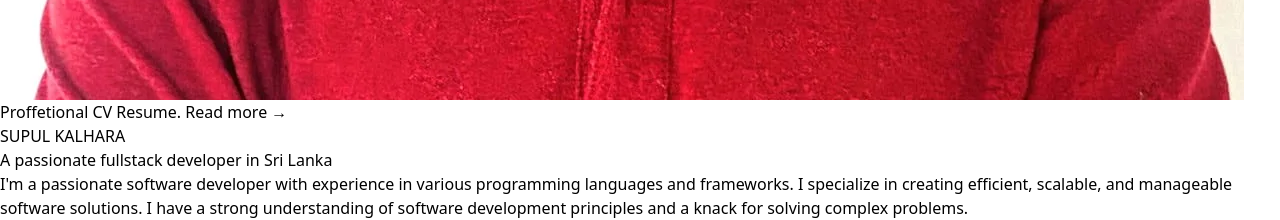
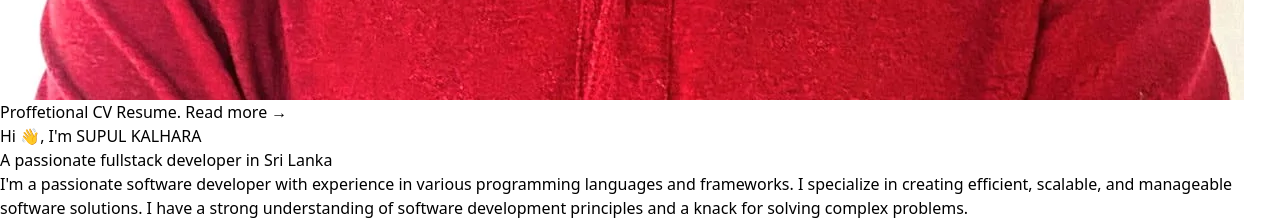
Before and after one commit to supul-k/supul-portfolio, a React (Create React App) app: page / in a window 1280 px wide. Shown: the part 1760-1980 px from the top of the page. Built offline with nearby package versions, Linux system fonts and the light colour scheme; the HTML template or start-up script is replaced by a standard one.

Commit message:
name changed

```diff
--- a/src/Components/Home/HeroComponent.tsx
+++ b/src/Components/Home/HeroComponent.tsx
@@ -13,7 +13,7 @@ export default function HeroComponent() {
                 </div>
                 <div className="text-center">
                     <h1 className="text-4xl font-bold tracking-tight text-white sm:text-6xl">
-                        SUPUL KALHARA
+                        Hi 👋, I'm SUPUL KALHARA
                     </h1>
                     <p className="text-2xl font-semibold text-white sm:text-3xl">
                         <span>A passionate fullstack developer in Sri Lanka</span>
```
